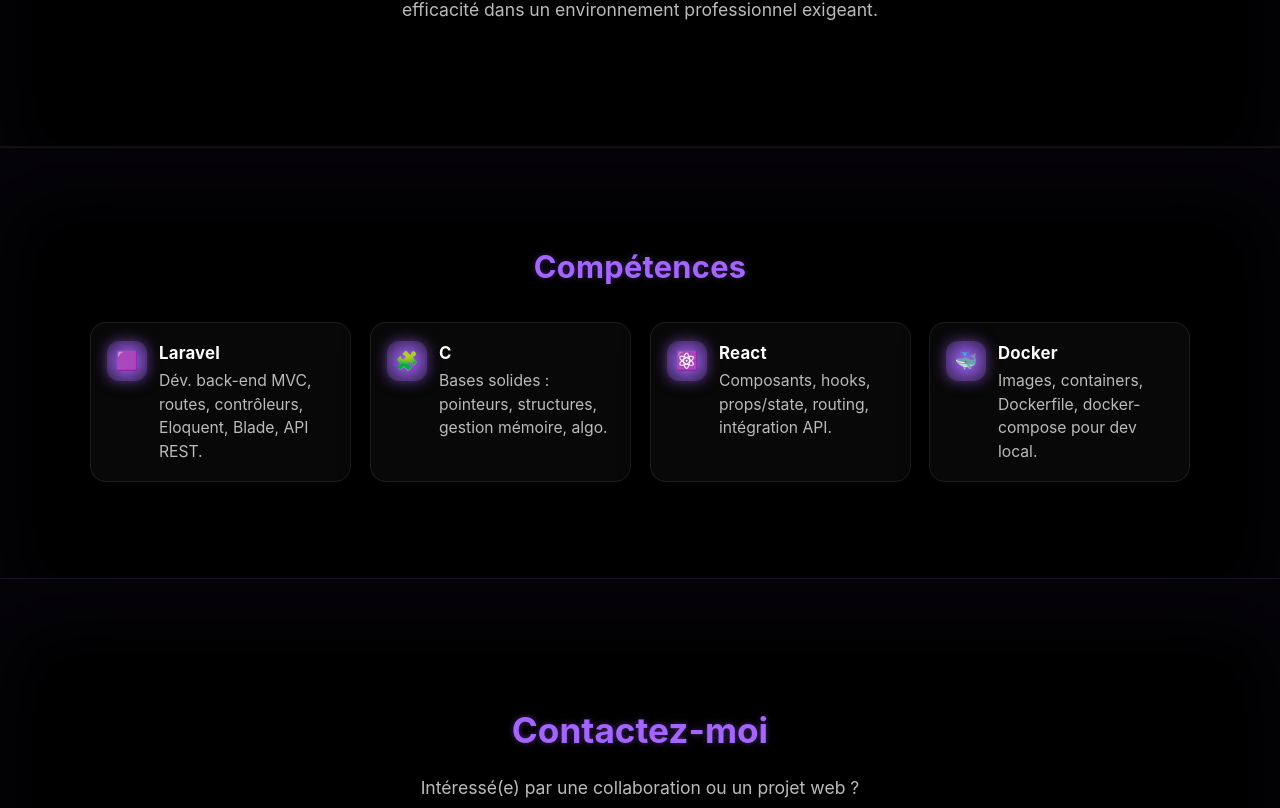
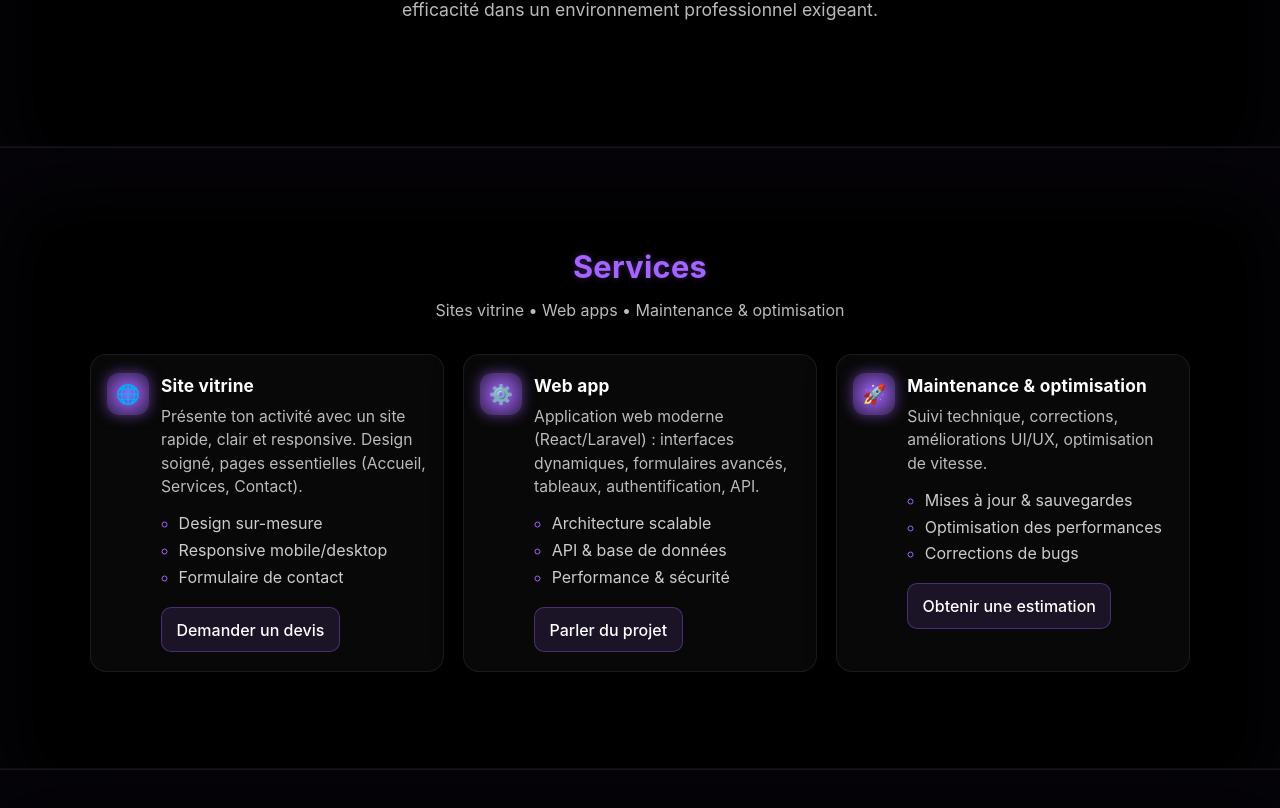
Before and after one commit to Jsamuel79/Jsamuel79.github.io, a React (Vite) app: page / in a window 1280 px wide. Shown: the part 1572-2380 px from the top of the page. Built offline with nearby package versions, Linux system fonts and the light colour scheme.

Commit message:
fix Services

```diff
--- a/src/App.jsx
+++ b/src/App.jsx
@@ -7,6 +7,7 @@
 import HeroSection from './components/js/HeroSection.jsx'
 import About from './components/js/About.jsx'
 import Competences from './components/js/Competences.jsx'
+import Services from './components/js/Services.jsx'
 
 function App() {
   return (
@@ -14,6 +15,7 @@
       <Header />
       <HeroSection />
       <About />
+      <Services />
       <Competences />
       <Contact />
     </div>
--- /dev/null
+++ b/src/components/css/Services.css
@@ -0,0 +1,133 @@
+:root{
+  --text: #ccc;
+  --muted: #bbb;
+  --violet: #a464ff;
+  --violet-glow: rgba(164,100,255,.55);
+  --card-bg: rgba(255,255,255,.03);
+  --card-border: rgba(255,255,255,.08);
+  --card-hover: rgba(164,100,255,.12);
+}
+
+/* Section */
+.services-section{
+  background:#000; /* fond plat, comme les autres sections */
+  color: var(--text);
+  padding: 6rem 2rem;
+  border-top: 1px solid rgba(164,100,255,.15);
+  border-bottom: 1px solid rgba(255,255,255,.06);
+  box-shadow: inset 0 40px 80px rgba(164,100,255,.04);
+}
+
+.services__container{
+  max-width: 1100px;
+  margin: 0 auto;
+}
+
+.services__title{
+  font-size: clamp(1.8rem, 2.4vw, 2.4rem);
+  margin: 0 0 .5rem 0;
+  color: var(--violet);
+  text-align: center;
+  text-shadow: 0 0 6px rgba(164,100,255,.35);
+  letter-spacing: .3px;
+}
+.services__subtitle{
+  text-align:center;
+  margin: 0 0 2rem 0;
+  color: var(--muted);
+  font-size: 1rem;
+}
+
+/* Grille */
+.services__grid{
+  list-style: none;
+  display: grid;
+  grid-template-columns: repeat(3, minmax(0,1fr));
+  gap: 1.2rem;
+  padding: 0;
+  margin: 0;
+}
+
+/* Cards */
+.service-card{
+  position: relative;
+  display: flex;
+  gap: 12px;
+  align-items: flex-start;
+  padding: 1.15rem 1rem;
+  background: var(--card-bg);
+  border: 1px solid var(--card-border);
+  border-radius: 16px;
+  box-shadow: 0 10px 30px rgba(0,0,0,.35);
+  transition: transform .25s ease, box-shadow .25s ease, border-color .25s ease, background .25s ease;
+  backdrop-filter: blur(2px);
+}
+.service-card:hover,
+.service-card:focus-within{
+  transform: translateY(-4px);
+  border-color: var(--violet);
+  background: linear-gradient(180deg, var(--card-bg), var(--card-hover));
+  box-shadow:
+    0 0 0 1px rgba(164,100,255,.25),
+    0 14px 40px rgba(0,0,0,.5);
+}
+
+/* Icône */
+.service-card__icon{
+  flex: 0 0 42px;
+  height: 42px;
+  width: 42px;
+  border-radius: 12px;
+  display: grid;
+  place-items: center;
+  font-size: 1.2rem;
+  color: #fff;
+  background: radial-gradient(70% 70% at 50% 50%, var(--violet) 0%, rgba(164,100,255,.25) 100%);
+  box-shadow: 0 0 14px var(--violet-glow);
+  user-select: none;
+}
+
+/* Corps */
+.service-card__body{ display: grid; gap: .35rem; }
+.service-card__title{ margin: 0; font-size: 1.08rem; color:#fff; letter-spacing:.2px; }
+.service-card__text{ margin: 0; color: var(--muted); line-height:1.5; font-size: .98rem; }
+
+/* Liste à puces */
+.service-card__list{
+  margin: .25rem 0 .6rem 0;
+  padding-left: 1.1rem;
+  color: var(--text);
+}
+.service-card__list li{
+  margin: .18rem 0;
+  position: relative;
+}
+.service-card__list li::marker{ color: var(--violet); }
+
+/* CTA */
+.service-card__cta{
+  justify-self: start;
+  display:inline-block;
+  padding:.6rem .9rem;
+  border-radius: 10px;
+  border:1px solid rgba(164,100,255,.35);
+  color:#fff; text-decoration:none;
+  background: rgba(164,100,255,.12);
+  transition: transform .2s ease, box-shadow .2s ease, border-color .2s ease, background .2s ease;
+}
+.service-card__cta:hover{
+  transform: translateY(-1px);
+  border-color: var(--violet);
+  background: rgba(164,100,255,.18);
+  box-shadow: 0 6px 22px rgba(164,100,255,.18);
+}
+
+/* Responsive */
+@media (max-width: 1024px){
+  .services__grid{ grid-template-columns: repeat(2, 1fr); }
+}
+@media (max-width: 768px){
+  .services-section{ padding: 4rem 1.5rem; }
+  .services__grid{ grid-template-columns: 1fr; gap: 1rem; }
+  .service-card{ padding: 1rem .95rem; }
+}
--- a/src/components/js/Header.jsx
+++ b/src/components/js/Header.jsx
@@ -19,7 +19,7 @@
   }, [])
 
   return (
-    <header id="acceuil">
+    <header id="accueil">
       <nav className="navbar">
         <div className="nav-inner">
           <a href="/" className="logo" aria-label="TheSleeperWalkerCode — Accueil">
@@ -47,7 +47,7 @@
 
           {/* Liens desktop */}
           <ul className="nav-links">
-            <li><a href="#acceuil">Acceuil</a></li>
+            <li><a href="#accueil">Accueil</a></li>
             <li><a href="#apropos">À propos</a></li>
             <li><a href="#competences">Compétences</a></li>
             <li><a href="#services">Services</a></li>
--- /dev/null
+++ b/src/components/js/Services.jsx
@@ -0,0 +1,71 @@
+import '../css/Services.css'
+
+function Services() {
+  return (
+    <section id="services" className="services-section">
+      <div className="services__container">
+        <h2 className="services__title">Services</h2>
+        <p className="services__subtitle">
+          Sites vitrine • Web apps • Maintenance & optimisation
+        </p>
+
+        <ul className="services__grid">
+          {/* ——— Site vitrine ——— */}
+          <li className="service-card">
+            <div className="service-card__icon" aria-hidden>🌐</div>
+            <div className="service-card__body">
+              <h3 className="service-card__title">Site vitrine</h3>
+              <p className="service-card__text">
+                Présente ton activité avec un site rapide, clair et responsive.
+                Design soigné, pages essentielles (Accueil, Services, Contact).
+              </p>
+              <ul className="service-card__list">
+                <li>Design sur-mesure</li>
+                <li>Responsive mobile/desktop</li>
+                <li>Formulaire de contact</li>
+              </ul>
+              <a href="#contact" className="service-card__cta">Demander un devis</a>
+            </div>
+          </li>
+
+          {/* ——— Web app ——— */}
+          <li className="service-card">
+            <div className="service-card__icon" aria-hidden>⚙️</div>
+            <div className="service-card__body">
+              <h3 className="service-card__title">Web app</h3>
+              <p className="service-card__text">
+                Application web moderne (React/Laravel) : interfaces dynamiques,
+                formulaires avancés, tableaux, authentification, API.
+              </p>
+              <ul className="service-card__list">
+                <li>Architecture scalable</li>
+                <li>API & base de données</li>
+                <li>Performance & sécurité</li>
+              </ul>
+              <a href="#contact" className="service-card__cta">Parler du projet</a>
+            </div>
+          </li>
+
+          {/* ——— Maintenance & optimisation ——— */}
+          <li className="service-card">
+            <div className="service-card__icon" aria-hidden>🚀</div>
+            <div className="service-card__body">
+              <h3 className="service-card__title">Maintenance & optimisation</h3>
+              <p className="service-card__text">
+                Suivi technique, corrections, améliorations UI/UX, optimisation de vitesse.
+              </p>
+              <ul className="service-card__list">
+                <li>Mises à jour & sauvegardes</li>
+                <li>Optimisation des performances</li>
+                <li>Corrections de bugs</li> {/* remplace l'ancien "SEO technique" */}
+              </ul>
+              <a href="#contact" className="service-card__cta">Obtenir une estimation</a>
+            </div>
+          </li>
+        </ul>
+      </div>
+    </section>
+  )
+}
+
+export default Services
```
